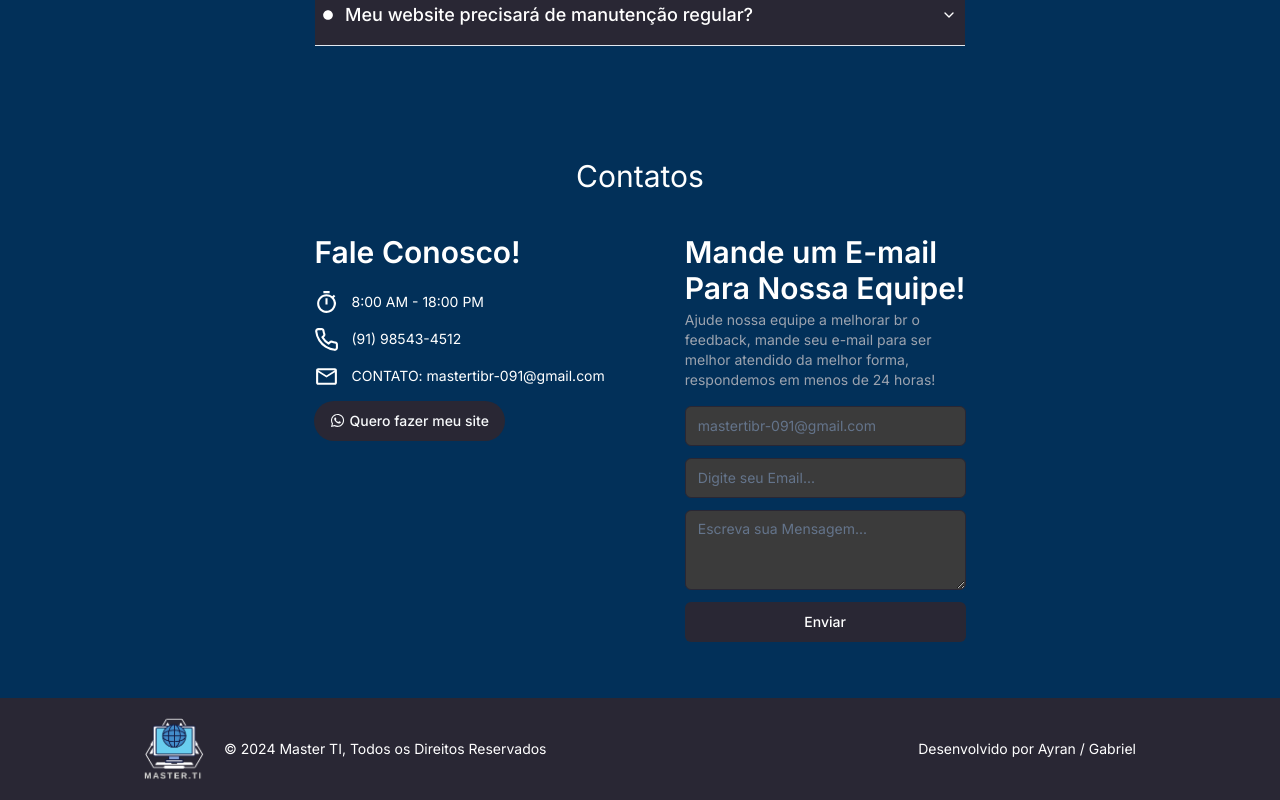
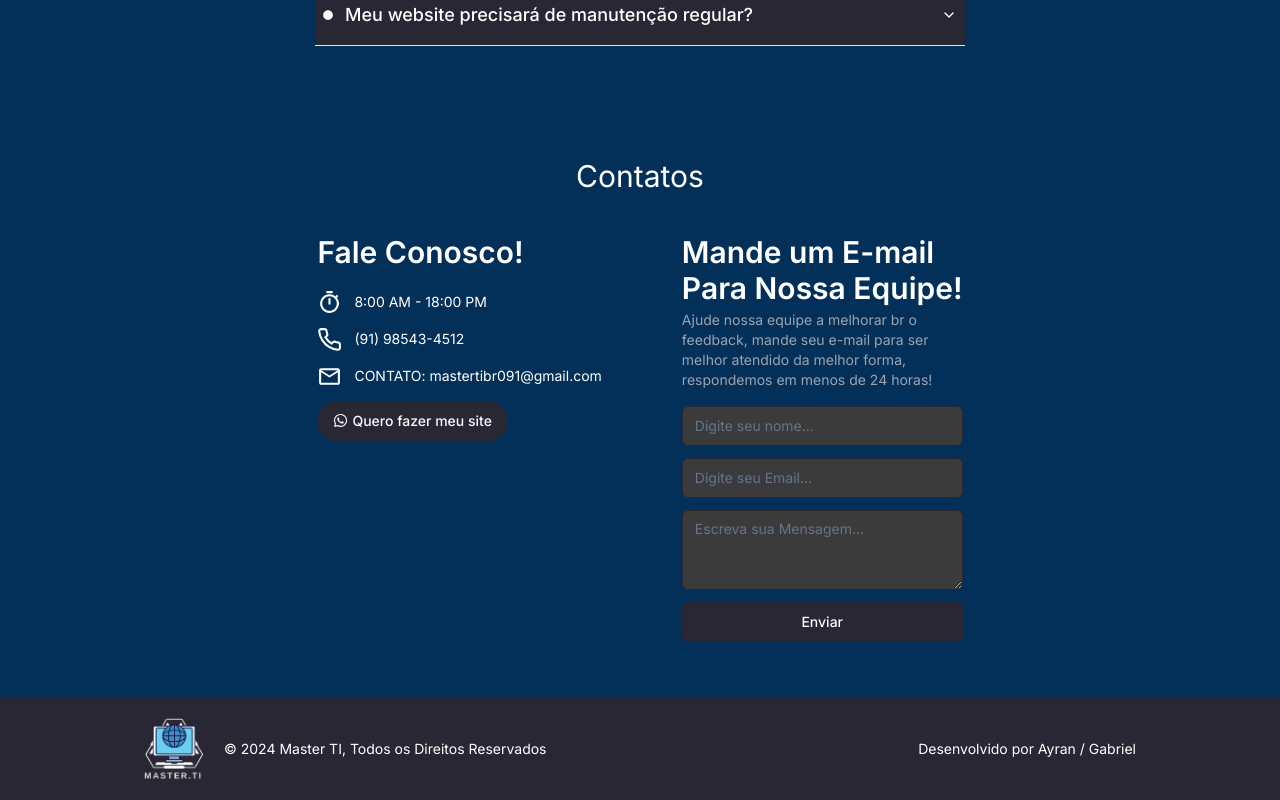
Before and after one commit to ayranoliveira1/master-ti, a Next.js app: page / in a window 1280 px wide. Shown: the part 2702-3502 px from the top of the page. Built offline with nearby package versions, Linux system fonts and the light colour scheme.

Commit message:
Feat: add form to contacts components

```diff
--- a/components/contacts.tsx
+++ b/components/contacts.tsx
@@ -1,3 +1,5 @@
+"use client";
+
 import { FaWhatsapp } from "react-icons/fa";
 import { Button } from "./ui/button";
 import { MdOutlineMail, MdOutlineTimer } from "react-icons/md";
@@ -26,7 +28,7 @@ const Contacts = () => {
                </span>
                <span className="text-sm flex items-center gap-3">
                   <MdOutlineMail size={25} />
-                  CONTATO: mastertibr-091@gmail.com
+                  CONTATO: mastertibr091@gmail.com
                </span>
                <Link
                   href={
@@ -52,26 +54,53 @@ const Contacts = () => {
                   respondemos em menos de 24 horas!
                </p>
 
-               <div className="flex flex-col gap-3 mt-3">
+               <form
+                  action={"https://formsubmit.co/mastertibr091@gmail.com"}
+                  className="flex flex-col gap-3 mt-3"
+                  method="POST"
+               >
                   <Input
                      className="bg-[#3B3B3B] border-[#292734] text-white"
-                     placeholder="mastertibr-091@gmail.com"
+                     placeholder="Digite seu nome..."
+                     name="name"
+                     required
                   />
 
                   <Input
                      className="bg-[#3B3B3B] border-[#292734] text-white"
                      placeholder="Digite seu Email..."
+                     name="email"
+                     required
                   />
 
                   <Textarea
                      className="bg-[#3B3B3B] border-[#292734] text-white"
                      placeholder="Escreva sua Mensagem..."
+                     name="message"
+                     required
                   />
 
-                  <Button className="bg-[#292734] border-[#292734] text-white">
+                  <Button
+                     type="submit"
+                     className="bg-[#292734] border-[#292734] text-white"
+                  >
                      Enviar
                   </Button>
-               </div>
+
+                  <input
+                     className="hidden"
+                     type="text"
+                     name="_subject"
+                     value="new contact!"
+                     onChange={(e) => console.log(e.target.value)}
+                  />
+                  <input
+                     type="text"
+                     name="_honey"
+                     style={{ display: "none" }}
+                  />
+                  <input className="hidden" type="text" name="_captcha" />
+               </form>
             </div>
             <div></div>
          </div>
```
